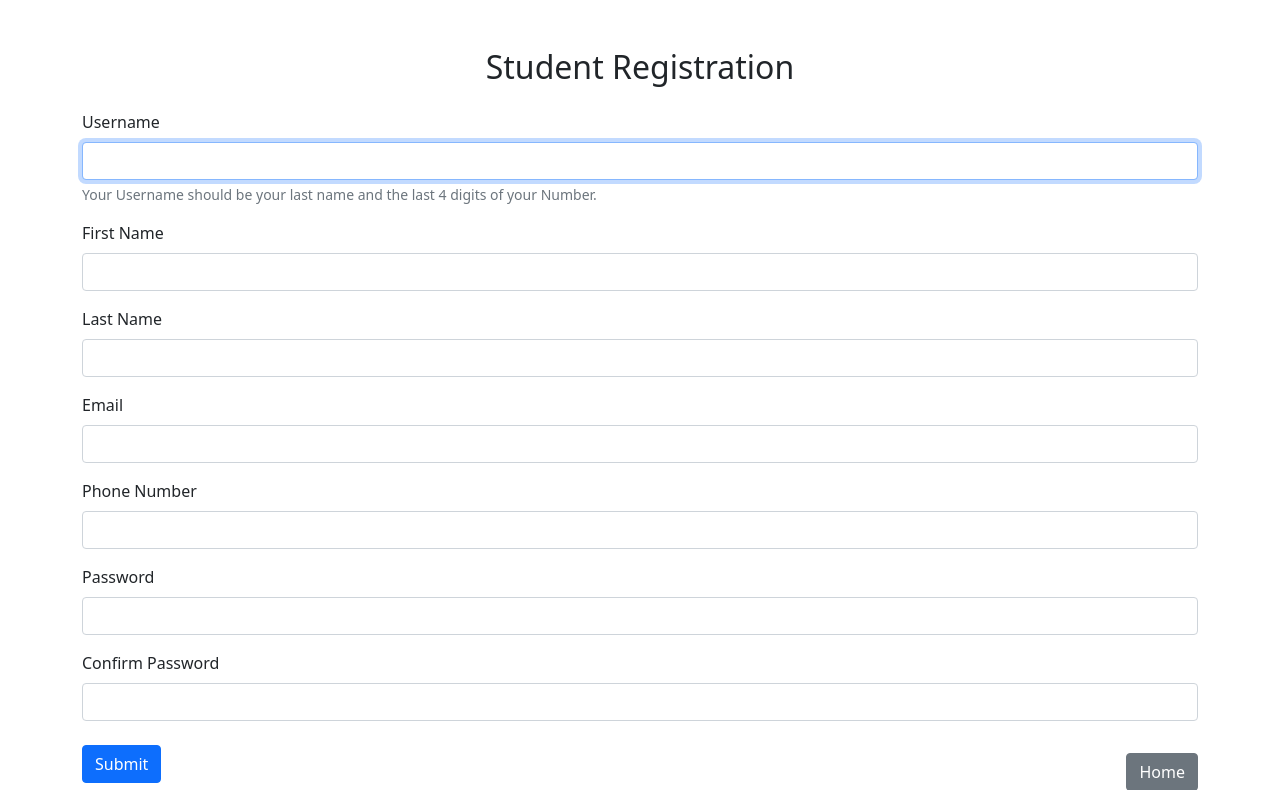
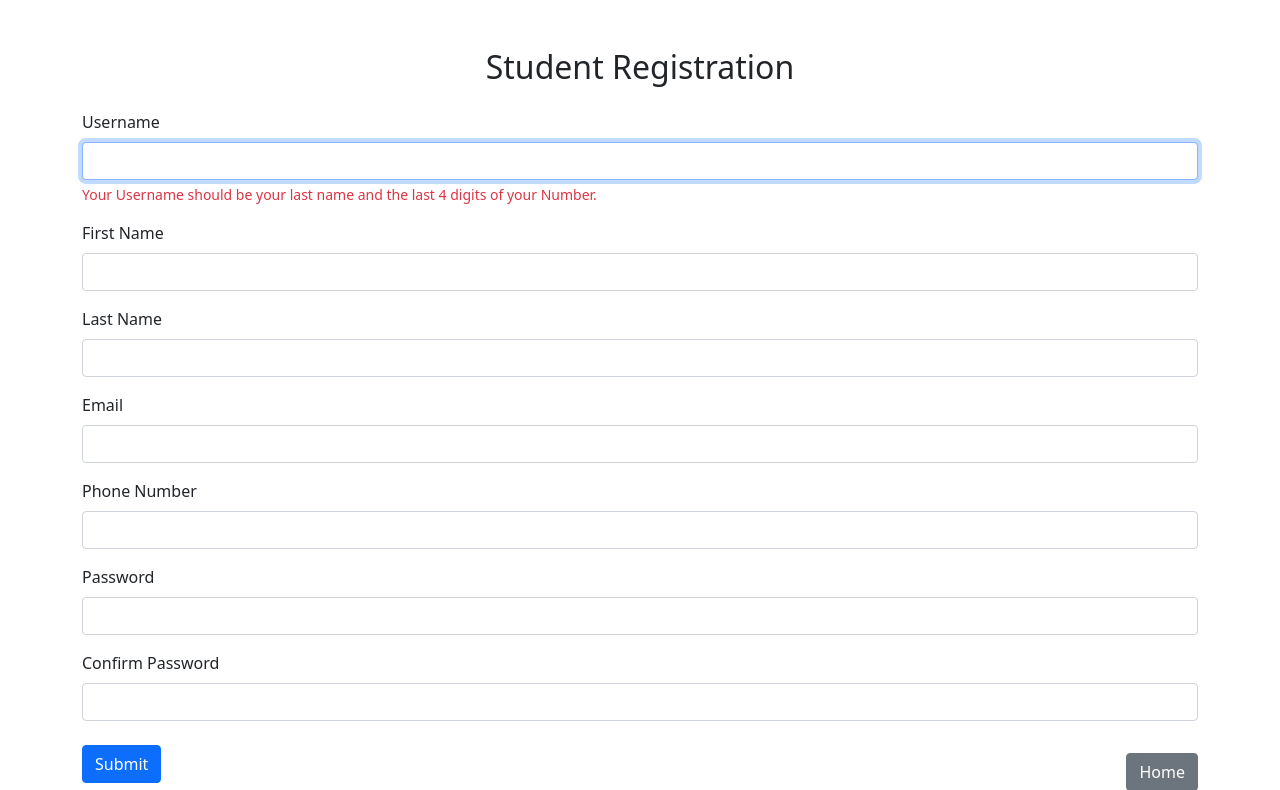
Before and after one commit to kennedy-ak/affimpp_regstration, a Django app: page /student-signup/ in a window 1280 px wide. Shown: the top 790 px of the page. Run offline with Django 5.2, Linux system fonts and the light colour scheme.

Commit message:
requirements

```diff
--- a/base/templates/base/students_register.html
+++ b/base/templates/base/students_register.html
@@ -23,7 +23,7 @@
                     {% endfor %}
                 </div>
                 {% endif %}
-                <div id="passwordHelpBlock" class="form-text">
+                <div id="passwordHelpBlock" class="form-text text-danger">
                     Your Username should be your last name and the last 4 digits of your Number.
                 </div>
             </div>
```
